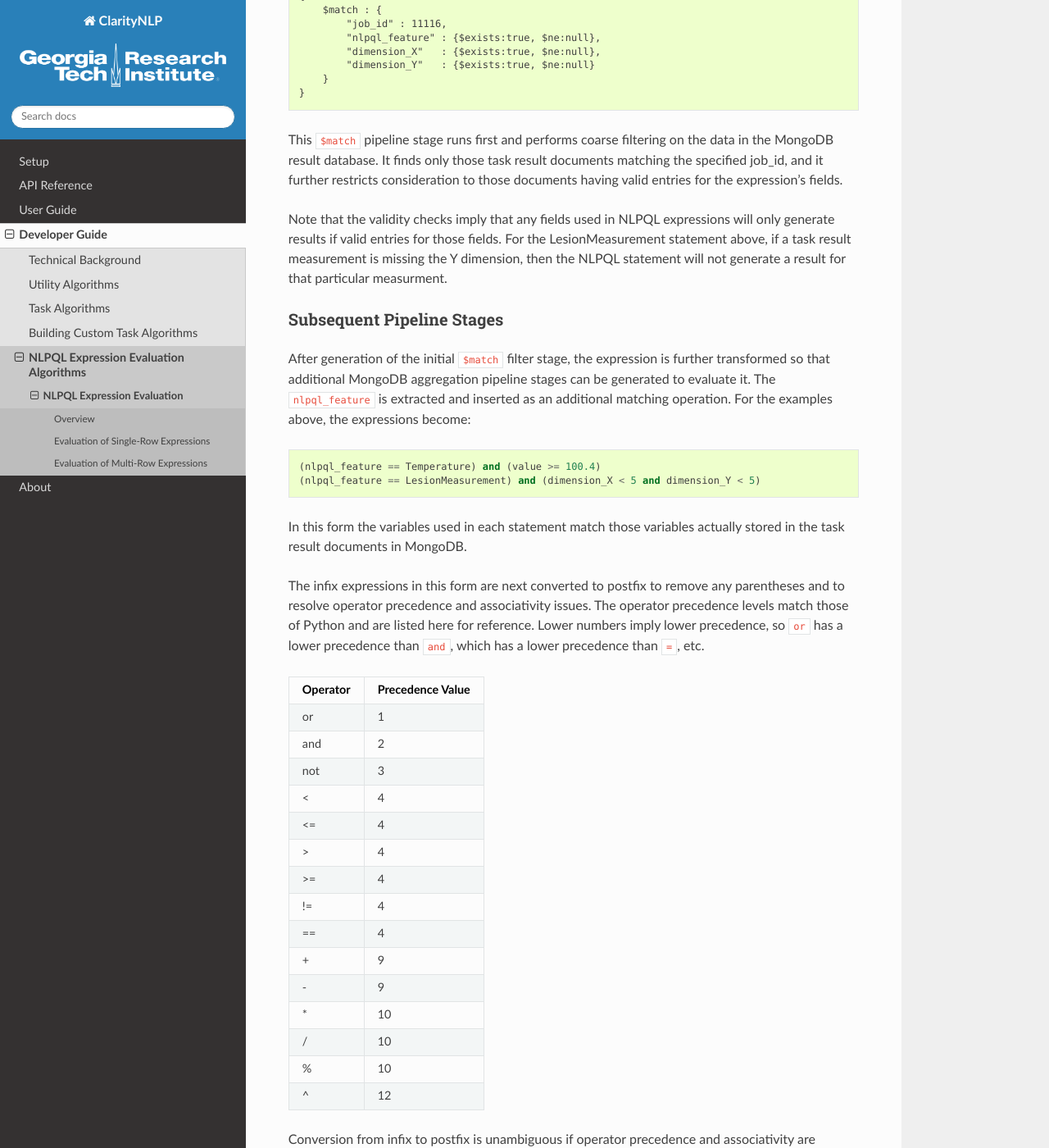
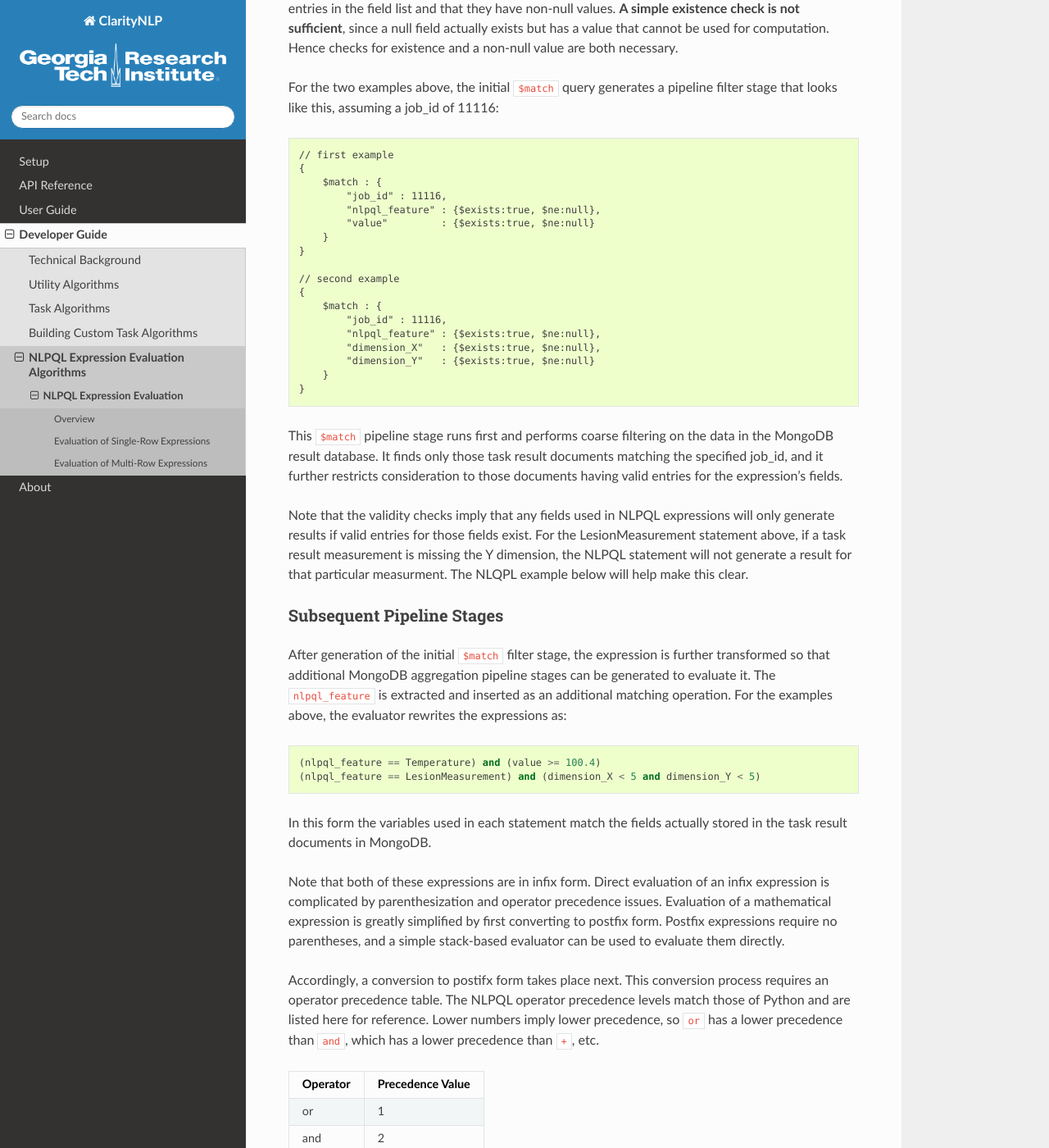
Before and after one commit to ClarityNLP/ClarityNLP, a Sphinx documentation site: the page built from docs/developer_guide/algorithms/nlpql_eval.rst, in a window 1280 px wide and 1400 px high, scrolled down 4135 px. Shown: the whole window at 82% size. Built offline with Sphinx 7.4.7 and the Read the Docs theme 2.0.0, drawn with Linux system fonts in a browser that asks for light colours; pages that are not in the unit, such as notebooks, are missing from menus; some of the changed text lies outside the part shown.

Commit message:
some cleanup to nlpql_eval documentation

```diff
--- a/docs/developer_guide/algorithms/nlpql_eval.rst
+++ b/docs/developer_guide/algorithms/nlpql_eval.rst
@@ -14,27 +14,39 @@
 
 1. Parse the NLPQL file and determine which NLP tasks to run.
 2. Formulate a Solr query to find relevant source documents, partition the
-   source documents into subsets, and assign subsets to tasks.
+   source documents into batches, and assign batches to computational tasks.
 3. Run the tasks in parallel and write individual task results to MongoDB.
    Each individual result from an NLP task comprises a *task result document*
-   in the Mongo database. Here the term *document* is taken from MongoDB
-   parlance. Result documents consist of key-value pairs and should not be
-   confused with Solr source documents, which are electronic health records.
+   in the Mongo database. Here the term *document* is used in the MongoDB
+   sense, meaning an object containing key-value pairs. The MongoDB 'documents'
+   should not be confused with the Solr source documents, which are electronic
+   health records.
 4. Evaluate NLPQL expressions using the task result documents as the source
    data. Write expression evaluation results to MongoDB as separate result
    documents.
 
 We now turn our attention to the operations in step 4. We should state at the
 outset that the descriptions below apply to an expression evaluator based on
-MongoDB. This evaluator is currently in a testing phase and must be explicitly
-enabled by adding the following line to the project.cfg file in the ``[local]``
-section:
+MongoDB aggregation. This evaluator is currently in a testing phase and must
+be explicitly enabled by adding the following line to the project.cfg file in
+the ``[local]`` section:
 ::
    evaluator=mongo
 
 If this line is absent or is commented out with a `#` character, a Pandas-based
 evaluator will be used. The Pandas evaluator uses different techniques from
 those described below.
+
+So why use MongoDB aggregation to evaluate NLPQL expressions? The basic reason
+is that the data resides in MongoDB, and the aggregation framework provides
+a convenient and powerful mechanism on which to build an evaluation engine.
+Use of anything other than MongoDB requires a set of queries to extract the data
+from MongoDB; a possible network transmission if the Mongo instance is hosted
+remotely; ingest into another evaluation engine; computation of results;
+transmission back to the Mongo host; and insertion back into the database.
+Use of the aggregation framework should prove to be much more efficient, since
+all data is kept internal to MongoDB.
+
 
 NLPQL Expressions
 -----------------
@@ -65,11 +76,17 @@
    define hasSepsis:
        where hasFever AND hasSepsisSymptoms;
 
-The ``where`` portion of the statement is the logical expression. NLPQL logical
-expressions use data from **one or more** task result documents and compute a
-new set of results, which get written back to MongoDB as new result documents.
-The evaluation of a logical expressions is also called a
-**multi-row operation**.
+The ``where`` portion of the statement is the logical expression. Logical
+expressions operate on high-level NLPQL features such as ``hasFever`` and
+``hasSepsisSymptoms``, not on individual variables such as
+``Temperature.value``. The presence of an ``nlpql_feature.variable_name``
+token indicates that the expression is actually single-row, not multi-row.
+
+NLPQL logical expressions use data from **one or more** task result documents
+and compute a new set of results. The results get written back to MongoDB as
+a set of new result documents. The evaluation of a logical expressions is also
+called a **multi-row operation**, since it typically consumes and generates
+multiple rows in the intermediate results CSV file.
 
 The evaluation mechanisms used for mathematical and logical operations are
 quite different. To fully understand the issues involved, it helps to
@@ -118,11 +135,12 @@
 
 Here we see various items relevant to the job submission. Each submission
 receives a *job_id*, which is a unique numerical identifier for the run.
-ClarityNLP writes all results from all jobs to MongoDB, so the job_id is
+ClarityNLP writes all task results from all jobs to the ``phenotype_results``
+collection in a Mongo database named ``nlp``. The job_id is
 needed to distinguish the data belonging to each run.
 
 We also see URLs for 'intermediate' and 'main' phenotype results. These are
-convenience API functions that cause CSV files to be generated. The data in the
+convenience APIs that export the results to CSV files. The data in the
 intermediate result CSV file contains the output from each NLPQL
 task not marked as ``final``. The main result CSV contains the results
 from any final tasks or final expression evaluations. The CSV file can be
@@ -184,12 +202,13 @@
 MongoDB aggregation pipeline stages. This process involves the generation of an
 initial ``$match`` query to filter out everything but the data for the current
 job. The match query also checks for the existence of all entries in the field
-list and that they have non-null values. A simple existence check is not
-sufficient, since a null field actually exists and has the value ``null``.
-Computations cannot be performed on null fields, hence a check for existence
-and a non-null value is necessary. For the two examples above, the initial
-``$match`` query generates an initial pipeline stage that looks like this,
-assuming a job_id of 11116:
+list and that they have non-null values. **A simple existence check is not**
+**sufficient**, since a null field actually exists but has a value that cannot
+be used for computation. Hence checks for existence and a non-null value are
+both necessary.
+
+For the two examples above, the initial ``$match`` query generates a pipeline
+filter stage that looks like this, assuming a job_id of 11116:
 ::
    // first example
    {
@@ -216,10 +235,10 @@
 those documents having valid entries for the expression's fields.
 
 Note that the validity checks imply that any fields used in NLPQL expressions
-will only generate results if valid entries for those fields. For the
+will only generate results if valid entries for those fields exist. For the
 LesionMeasurement statement above, if a task result measurement is missing the
-Y dimension, then the NLPQL statement will not generate a result for that
-particular measurment.
+Y dimension, the NLPQL statement will not generate a result for that
+particular measurment. The NLQPL example below will help make this clear.
 
 Subsequent Pipeline Stages
 --------------------------
@@ -228,19 +247,25 @@
 further transformed so that additional MongoDB aggregation pipeline stages
 can be generated to evaluate it. The ``nlpql_feature`` is extracted and
 inserted as an additional matching operation. For the examples above, the
-expressions become:
+evaluator rewrites the expressions as:
 ::
    (nlpql_feature == Temperature) and (value >= 100.4)
    (nlpql_feature == LesionMeasurement) and (dimension_X < 5 and dimension_Y < 5)
 
-In this form the variables used in each statement match those variables
+In this form the variables used in each statement match the fields
 actually stored in the task result documents in MongoDB.
 
-The infix expressions in this form are next converted to postfix to remove
-any parentheses and to resolve operator precedence and associativity issues.
-The operator precedence levels match those of Python and are listed here for
-reference. Lower numbers imply lower precedence, so ``or`` has a lower
-precedence than ``and``, which has a lower precedence than ``=``, etc.
+Note that both of these expressions are in infix form. Direct evaluation of an
+infix expression is complicated by parenthesization and operator precedence
+issues. Evaluation of a mathematical expression is greatly simplified by first
+converting to postfix form. Postfix expressions require no parentheses, and a
+simple stack-based evaluator can be used to evaluate them directly.
+
+Accordingly, a conversion to postifx form takes place next. This conversion
+process requires an operator precedence table. The NLPQL operator precedence
+levels match those of Python and are listed here for reference. Lower numbers
+imply lower precedence, so ``or`` has a lower precedence than ``and``, which
+has a lower precedence than ``+``, etc.
 
 ========  ================
 Operator  Precedence Value
@@ -287,7 +312,9 @@
 The pipeline actually does a ``$project`` operation and creates a new document
 with a Boolean field called ``value``.  This field has a value of True or False
 according to whether the source document satisfied the mathematical expression.
-The ``_id`` field of the projected document matches that of the original.
+The ``_id`` field of the projected document matches that of the original, so
+that a simple query on these ``_id`` fields can be used to recover the desired
+documents.
 
 After generation of the MongoDB commands, the aggregation pipelines for the two
 examples above become:
@@ -345,5 +372,11 @@
 documents with an ``nlpql_feature`` field equal to that of the single-row
 operation.
 
+
+****
+< insert lesion_test.nlpql example here>
+*****
+
+
 Evaluation of Multi-Row Expressions
 ===================================
```
Also changed, not shown: other parts of docs/developer_guide/algorithms/nlpql_eval.rst (+2 -3 lines).
